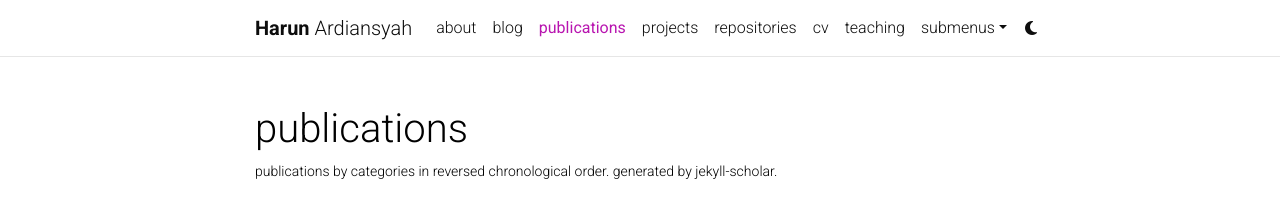
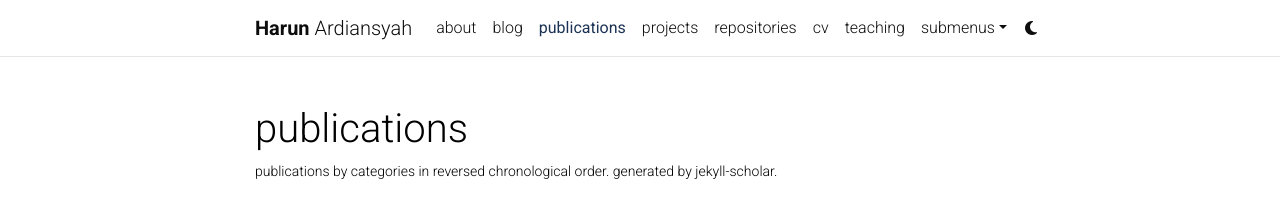
Before and after one commit to harunardi/harunardi.github.io, a Jekyll site: the page built from _pages/publications.md, in a window 1280 px wide. Shown: the top 211 px of the page. Built offline with Jekyll 4.4.1, drawn with Linux system fonts in a browser that asks for light colours; comment, search, counter and statistics services are not loaded; a style sheet for code colours, icons or effects is not loaded; grey boxes are pictures that could not be loaded.

Commit message:
add new color

```diff
--- a/_sass/_themes.scss
+++ b/_sass/_themes.scss
@@ -7,8 +7,8 @@
   --global-code-bg-color: #{$code-bg-color-light};
   --global-text-color: #{$black-color};
   --global-text-color-light: #{$grey-color};
-  --global-theme-color: #{$purple-color};
-  --global-hover-color: #{$purple-color};
+  --global-theme-color: #0F284C;
+  --global-hover-color: #0F284C;
   --global-hover-text-color: #{$white-color};
   --global-footer-bg-color: #{$grey-color-dark};
   --global-footer-text-color: #{$grey-color-light};
@@ -52,8 +52,8 @@
   --global-code-bg-color: #{$code-bg-color-dark};
   --global-text-color: #{$grey-color-light};
   --global-text-color-light: #{$grey-color-light};
-  --global-theme-color: #{$cyan-color};
-  --global-hover-color: #{$cyan-color};
+  --global-theme-color: #FAC811;
+  --global-hover-color: #FAC811;
   --global-hover-text-color: #{$white-color};
   --global-footer-bg-color: #{$grey-color-light};
   --global-footer-text-color: #{$grey-color-dark};
```
Also changed, not shown: 11 other files.
